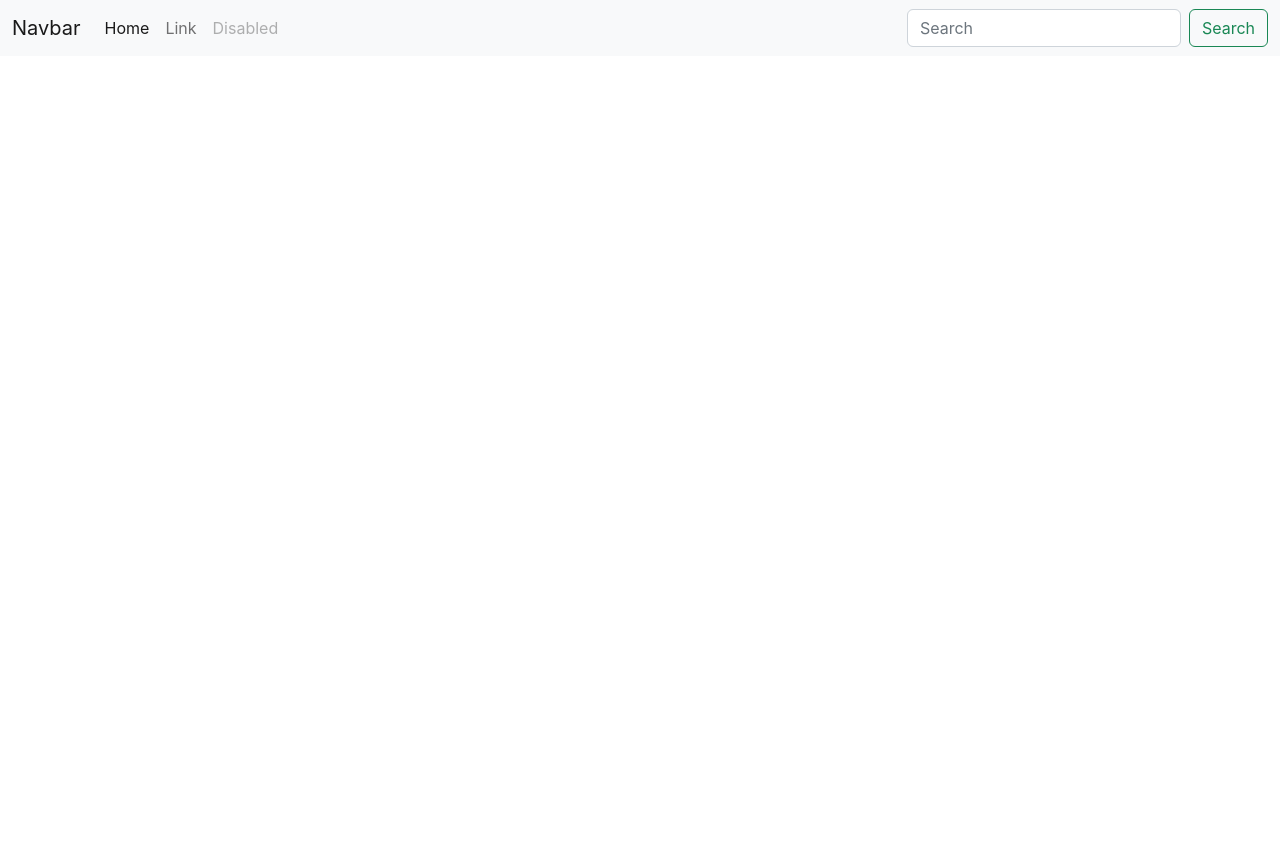
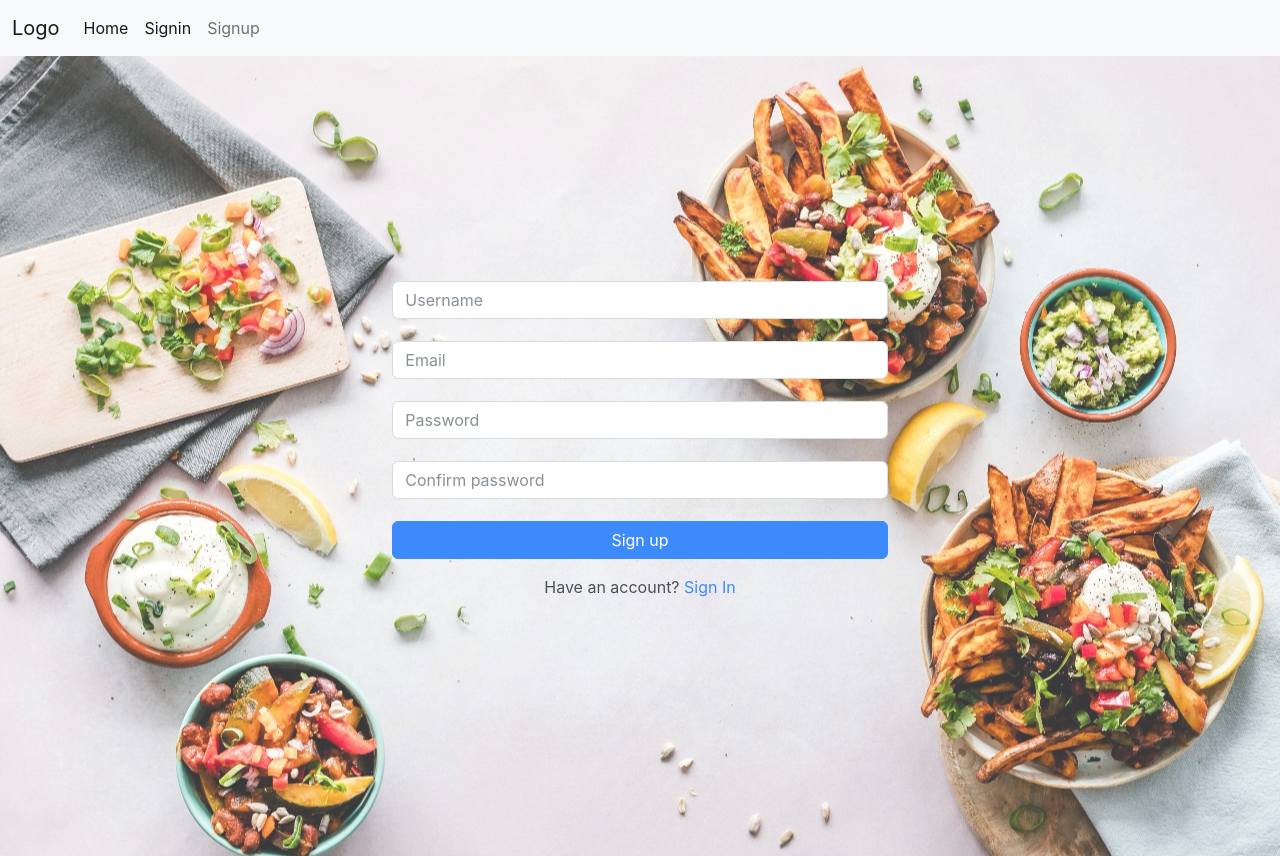
Before and after one commit to developer-danish/food-and-delivery, a React app in the folder client/: page /signup in a window 1280 px wide. Before the commit the page ends 800 px from the top, so only its background shows below. Built offline with nearby package versions, Linux system fonts and the light colour scheme.

Commit message:
signup state management

```diff
--- a/client/src/components/App.js
+++ b/client/src/components/App.js
@@ -1,10 +1,23 @@
-import { BrowserRouter } from 'react-router-dom';
+import { BrowserRouter, Routes, Route } from 'react-router-dom';
 import Header from './Header';
+import Home from './Home';
+import Signin from './Signin';
+import Signup from './Signup';
+import NotFound from './NotFound';
 
 
 const App = () => (
   <BrowserRouter>
     <Header />
+    <main>
+      <Routes>
+        <Route exact path="/" element={<Home></Home>} />
+        <Route exact  path="/signin" element={<Signin />} />
+        <Route exact  path="/signup" element={<Signup></Signup>} />
+        <Route exact path="*" element={<NotFound></NotFound>} />
+      </Routes>
+
+    </main>
   </BrowserRouter>
 );
 
--- a/client/src/components/Header.js
+++ b/client/src/components/Header.js
@@ -7,23 +7,19 @@ const Header = () => {
                 <button className="navbar-toggler" type="button" data-bs-toggle="collapse" data-bs-target="#navbarTogglerDemo03" aria-controls="navbarTogglerDemo03" aria-expanded="false" aria-label="Toggle navigation">
                     <span className="navbar-toggler-icon"></span>
                 </button>
-                <Link to="#" className="navbar-brand" >Navbar</Link>
+                <Link to="/" className="navbar-brand" >Logo</Link>
                 <div className="collapse navbar-collapse" id="navbarTogglerDemo03">
                     <ul className="navbar-nav me-auto mb-2 mb-lg-0">
                         <li className="nav-item">
-                            <Link to="#" className="nav-link active" aria-current="page" >Home</Link>
+                            <Link to="/" className="nav-link active" aria-current="page" >Home</Link>
                         </li>
                         <li className="nav-item">
-                            <Link to="#" className="nav-link">Link</Link>
+                            <Link to="/signin" className="nav-link active" aria-current="page" >Signin</Link>
                         </li>
                         <li className="nav-item">
-                            <Link to="#" className="nav-link disabled">Disabled</Link>
+                            <Link to="/signup" className="nav-link">Signup</Link>
                         </li>
                     </ul>
-                    <form className="d-flex" role="search">
-                        <input className="form-control me-2" type="search" placeholder="Search" aria-label="Search" />
-                            <button className="btn btn-outline-success" type="submit">Search</button>
-                    </form>
                 </div>
             </div>
         </nav>
--- /dev/null
+++ b/client/src/components/Home.js
@@ -0,0 +1,9 @@
+import React from 'react'
+
+const Home = () => {
+  return (
+    <div>Home</div>
+  )
+}
+
+export default Home
--- /dev/null
+++ b/client/src/components/NotFound.js
@@ -0,0 +1,9 @@
+import React from 'react'
+
+const NotFound = () => {
+  return (
+    <div>NotFound</div>
+  )
+}
+
+export default NotFound
--- /dev/null
+++ b/client/src/components/Signin.js
@@ -0,0 +1,9 @@
+import React from 'react'
+
+const Signin = () => {
+  return (
+    <div>Signin</div>
+  )
+}
+
+export default Signin
--- /dev/null
+++ b/client/src/components/Signup.css
@@ -0,0 +1,14 @@
+.signup-container{
+    background-image: url(./images/foodnew.jpeg);
+    background-repeat: no-repeat;
+    background-position: center;
+    background-size: cover;
+    /* width: 100vw; */
+    object-fit: contain;
+    opacity: 0.8;
+    /* overflow-x: hidden; */
+}
+
+input{
+    margin-bottom: 6px;
+}
--- /dev/null
+++ b/client/src/components/Signup.js
@@ -0,0 +1,71 @@
+import {React, useState} from 'react';
+import "./Signup.css"
+import { Link } from 'react-router-dom';
+
+const Signup = () => {
+  const [data,setData]=useState({
+    username:'',
+    email:'',
+    password:'',
+    cpassword:'',
+    successMsg: false,
+    errorMsg: false,
+    loading: false
+  });
+
+const changeEvent = (e) => {
+  setData((prevData)=>(
+    {...prevData, [e.target.name]:e.target.value}
+    ));
+    console.log(data);
+}
+  const showSignUp = () => (
+    <form className="container" onSubmit={(e)=>{ e.preventDefault()}} >
+      <div className="row mb-3">
+        <div className="col-sm-12">
+          <input value={data.username} onChange={changeEvent} name="username" type="text" className="form-control" id="text" placeholder="Username" />
+        </div>
+      </div>
+      <div className="row mb-3">
+        <div className="col-sm-12">
+          <input value={data.email} onChange={changeEvent} name="email" type="email" className="form-control" id="email" placeholder="Email" />
+        </div>
+      </div>
+      <div className="row mb-3">
+
+        <div className="col-sm-12">
+          <input onChange={changeEvent} value={data.password} name="password" type="password" className="form-control" id="password" placeholder="Password" />
+        </div>
+      </div>
+      <div className="row mb-3">
+        <div className="col-sm-12">
+          <input onChange={changeEvent} value={data.cpassword} name="cpassword" type="password" className="form-control" id="cpasssword" placeholder="Confirm password" />
+        </div>
+      </div>
+      <div className="row mb-3">
+        <div className="col-sm-12">
+          <button type="submit" className="btn btn-primary w-100">Sign up</button>
+        </div>
+      </div>
+
+      <div className="row mb-3">
+        <div className="col-sm-12">
+          <p className="text-center" >
+            Have an account? <Link style={{textDecoration: 'none'}} to="/signin">Sign In</Link>
+          </p>
+        </div>
+      </div>
+    </form>
+  );
+  return (
+    <div className="signup-container">
+      <div className="row vh-100">
+        <div className="col-md-5 mx-auto my-auto" >
+          {showSignUp()}
+        </div>
+      </div>
+    </div>
+  )
+}
+
+export default Signup
--- a/client/src/index.css
+++ b/client/src/index.css
@@ -1,3 +1,9 @@
+*{
+  box-sizing: border-box;
+  margin:0;
+  padding:0;
+
+}
 body {
   margin: 0;
   font-family: -apple-system, BlinkMacSystemFont, 'Segoe UI', 'Roboto', 'Oxygen',
```
Also changed, not shown: client/src/components/images/foodnew.jpeg (added), client/src/components/images/foororder.jpg (added), server.js (line endings or trailing spaces).
